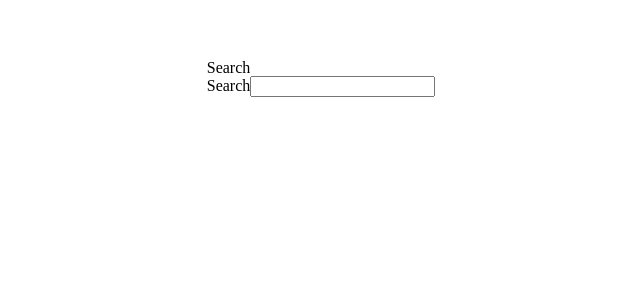
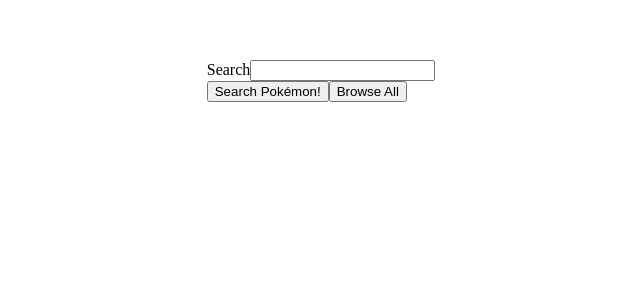
Before and after one commit to BSKnuckles/pokedex, a Vue app: page / in a window 1280 px wide. Shown: the top 300 px of the page, without its empty margins (319-959 px from the left). Built offline with nearby package versions, Linux system fonts and the light colour scheme.

Commit message:
Completed search component functionality

```diff
--- a/src/components/Search.vue
+++ b/src/components/Search.vue
@@ -1,20 +1,32 @@
 <template>
-  <div>
-    <h1>Search</h1>
-    <form>
-      <fieldset>
-        <div>
-          <label for="search">Search</label>
-          <input type="text" name="search" id="search" />
-        </div>
-      </fieldset>
-    </form>
-  </div>
+  <form @submit="searchPokemon($event)">
+    <div>
+      <label for="search">Search</label>
+      <input type="text" name="Search" id="search" />
+    </div>
+    <button type="submit">Search Pokémon!</button>
+    <button @click="browse($event)" type="button">Browse All</button>
+  </form>
 </template>
 
 <script>
 export default {
   name: "Search",
+  methods: {
+    searchPokemon(e) {
+      if (e.target[0].value) {
+        e.preventDefault();
+        this.$emit("searchPokemon", e.target[0].value);
+        e.target.reset();
+      } else {
+        console.warn("Search field cannot be empty");
+      }
+    },
+    browse(e) {
+      this.$emit("browsePokemon");
+      e.target.parentNode.reset();
+    },
+  },
 };
 </script>
 
```
